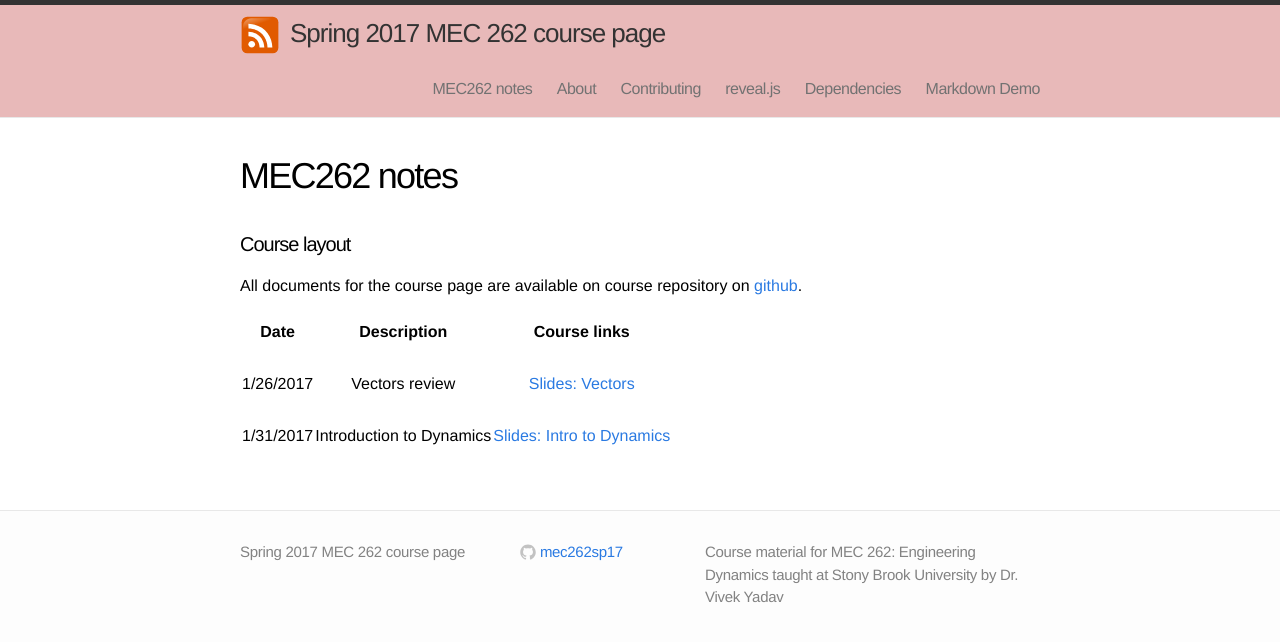
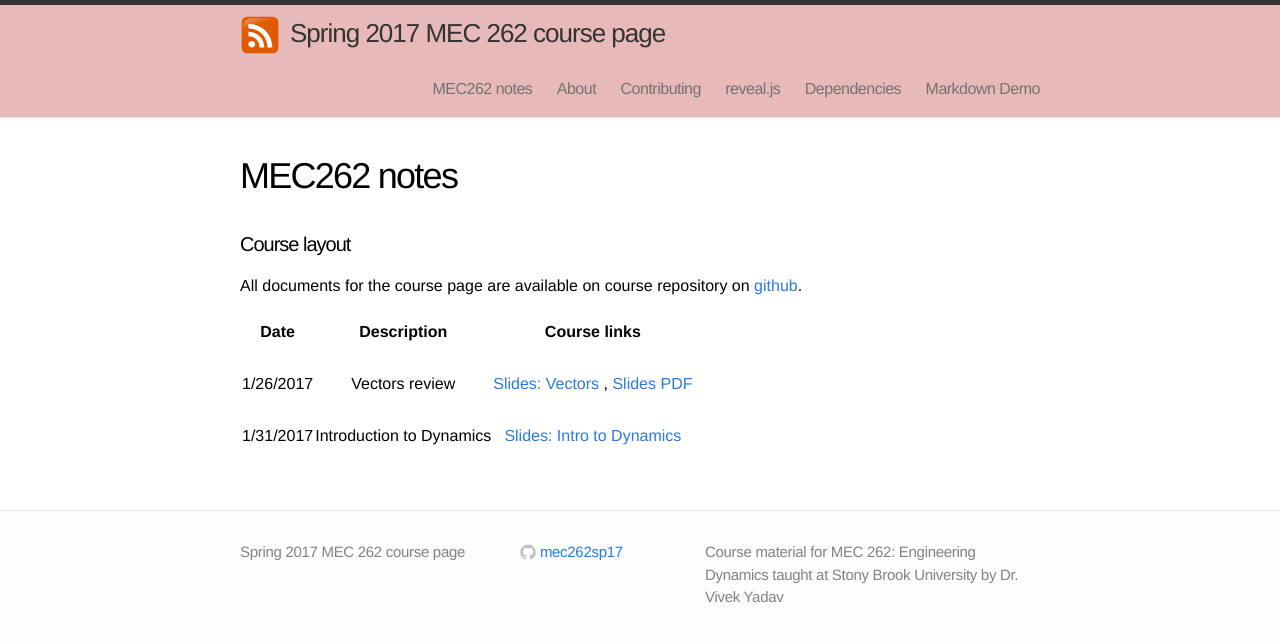
Before and after one commit to mec262sp17/mec262sp17.github.io, a Jekyll site: the page built from Course_materials.md, in a window 1280 px wide. Shown: the top 642 px of the page. Built offline with Jekyll 4.4.1, drawn with Linux system fonts in a browser that asks for light colours.

Commit message:
added pdf links

```diff
--- a/Course_materials.md
+++ b/Course_materials.md
@@ -15,6 +15,6 @@
 | Date     | Description | Course links |
 | :----------: | :--------------------------------------: | :--------: |
 | | | |
-|       1/26/2017    |   Vectors review | [Slides: Vectors](https://mec262sp17.github.io/Presentations/Review_vectors.html#/)           |
+|       1/26/2017    |   Vectors review | [Slides: Vectors](https://mec262sp17.github.io/Presentations/Review_vectors.html#/) , [Slides PDF](https://mec262sp17.github.io/Presentations/Review_vectors.pdf)         |
 | | | |
 |       1/31/2017    |    Introduction to Dynamics |  [Slides: Intro to Dynamics](https://mec262sp17.github.io/Presentations/Ch1_Intro_to_Dynamics.html#/)             |
```
